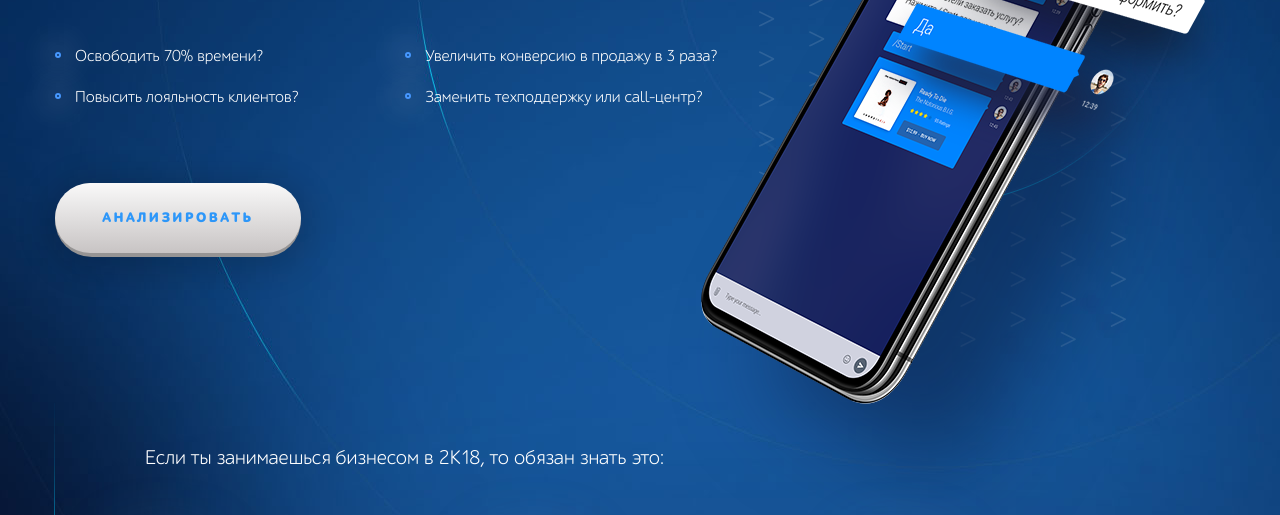
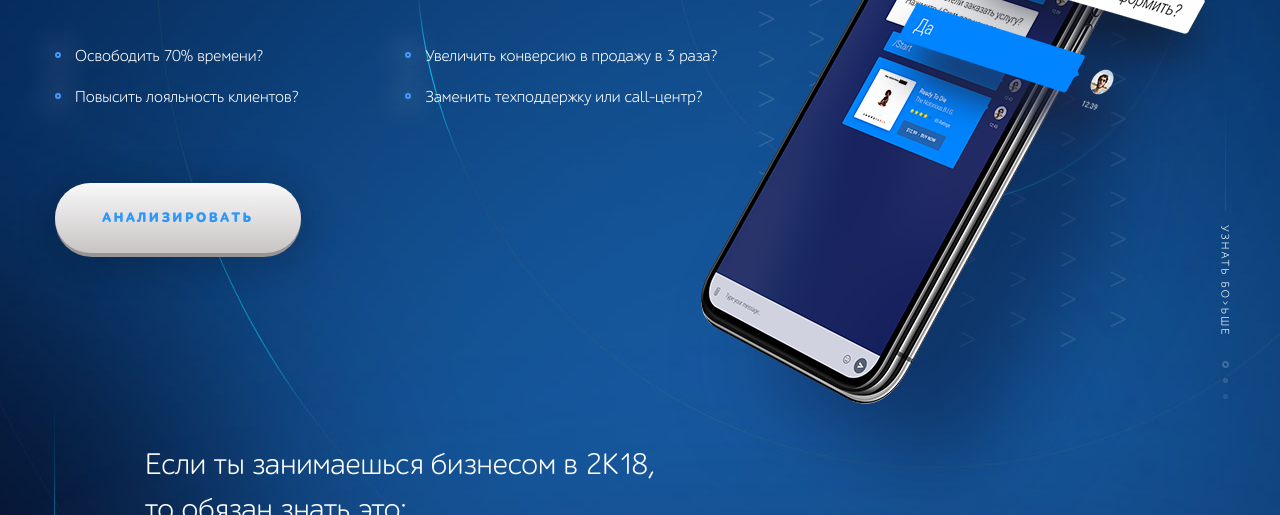
Before and after one commit to elvirablue/bots, a website: page app/index.html in a window 1280 px wide. Shown: the part 390-905 px from the top of the page. Drawn offline with nearby package versions, Linux system fonts and the light colour scheme.

Commit message:
+ правки-1

```diff
--- a/app/index.html
+++ b/app/index.html
@@ -63,6 +63,7 @@
                     </div>
                 </div>
                 <div class="fs">
+                    <a href="#link1" class="nav"><img src="img/more-arr.png" alt=""></a>
                     <div class="title">
                         <p class="t1">Под точные задачи / индивидуально</p>
                         <h1 class="white">Разработка чат ботов</h1>
@@ -114,7 +115,6 @@
         <section id="link1" class="bg-2">
             <div class="container-fluid">
                 <div class="quite">
-
                     <div class="t1">А вот, что говорит <span class="blue">Павел Дуров</span>. <br>
                         <span class="small">Основатель Вконтакте и Telegram</span>
                     </div>
--- a/app/scss/_fs.scss
+++ b/app/scss/_fs.scss
@@ -1,6 +1,15 @@
 .fs {
   display: block;
   position: relative;
+  > .nav {
+    display: block;
+    width: 66px;
+    text-align: center;
+    position: absolute;
+    z-index: 2;
+    top: 320px;
+    right: -33px;
+  }
   * {
     color: #fff;
   }
@@ -66,7 +75,7 @@
     width: 100%;
     padding: 100px 0 0 90px;
     position: relative;
-    .nav {
+    > .nav {
       position: absolute;
       top: 150px;
       left: -33px;
@@ -193,7 +202,7 @@
       max-width: none;
     }
     .img {
-     width: 100vw;
+      width: 100vw;
       min-width: 400px;
       height: auto;
       position: static;
@@ -205,11 +214,12 @@
     .list {
       width: 100%;
     }
-  }
-  .info {
-    .title {
-      width: 100%;
-      font-size: 20px;
+
+    .info {
+      .title {
+        width: 100%;
+        font-size: 20px;
+      }
     }
   }
 }
```
Also changed, not shown: app/css/style.css.
